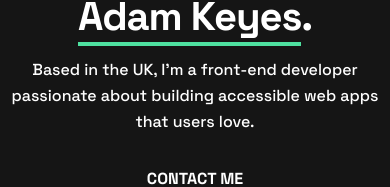
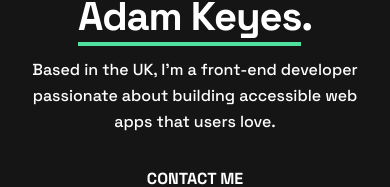
Before and after one commit to lastiwan89/single-page-dev-porfolio, a React (Vite) app: page / in a window 390 px wide. Shown: the part 477-664 px from the top of the page. Built offline with nearby package versions, Linux system fonts and the light colour scheme.

Commit message:
Update Hero.tsx
Adding padding to mobile view of paragraph

```diff
--- a/src/components/pages/Hero.tsx
+++ b/src/components/pages/Hero.tsx
@@ -22,7 +22,7 @@ export default function Hero() {
               Nice to <br className="hidden md:block" /> meet you! I’m{" "}
               <span className="border-green border-b-4">Adam Keyes</span>.
             </h1>
-            <p className="text-pure-white text-fs-16 md:text-fs-18 md:leading-lh-28 leading-lh-26 text-center md:mt-16 md:text-start">
+            <p className="text-pure-white px-6 text-fs-16 md:text-fs-18 md:leading-lh-28 leading-lh-26 text-center md:mt-16 md:text-start">
               Based in the UK, I’m a front-end developer{" "}
               <br className="hidden md:block" /> passionate about building
               accessible web apps <br className="hidden md:block" /> that users
```
